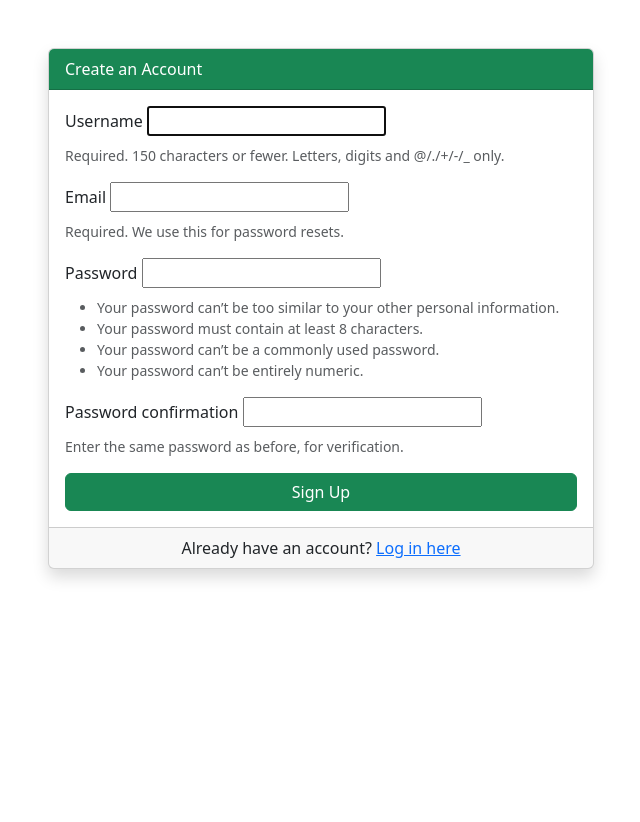
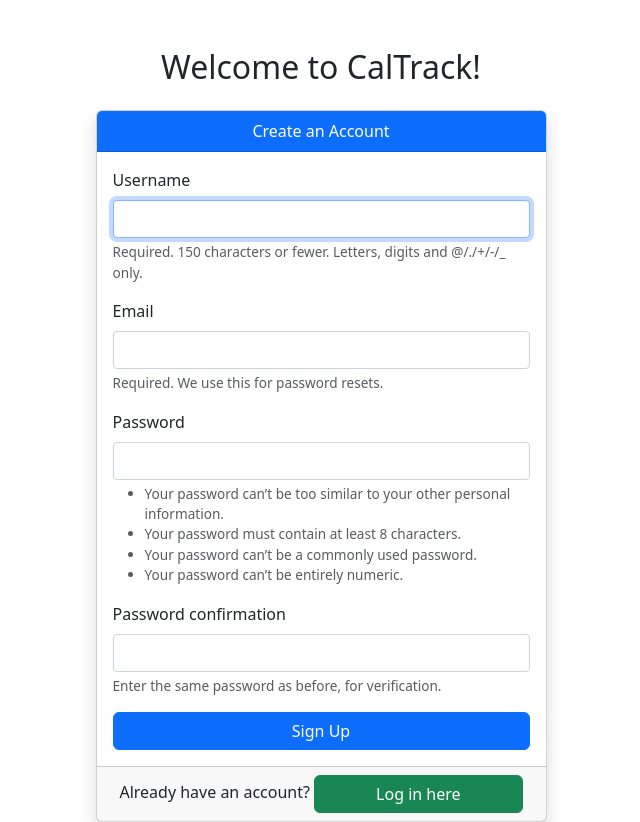
Before and after one commit to Ahleever/CalorieTrackerApp, a Django app: page /register/ in a window 1280 px wide. Shown: the part 56-878 px from the top of the page, without its empty margins (319-959 px from the left). Before the commit the page ends 636 px from the top, so only its background shows below. Run offline with Django 5.2, Linux system fonts and the light colour scheme.

Commit message:
Updated Registration form to match login form

```diff
--- a/caltracker_project/templates/registration/register.html
+++ b/caltracker_project/templates/registration/register.html
@@ -4,33 +4,72 @@
 
 {% block content %}
 <div class="row justify-content-center mt-5">
-    <div class="col-md-6">
+    <div class="col-md-5">
+        <h2 class="mb-4 text-center">Welcome to CalTrack!</h2>
+
         <div class="card shadow">
-            <div class="card-header bg-success text-white">Create an Account</div>
+            <div class="card-header bg-primary text-white text-center">
+                Create an Account
+            </div>
+
             <div class="card-body">
                 <form method="post">
                     {% csrf_token %}
 
+                    {% if form.non_field_errors %}
+                        <div class="alert alert-danger">
+                            {% for error in form.non_field_errors %}
+                                {{ error }}
+                            {% endfor %}
+                        </div>
+                    {% endif %}
+
                     {% for field in form %}
                     <div class="mb-3">
                         <label class="form-label">{{ field.label }}</label>
+
                         {{ field }}
+
                         {% if field.help_text %}
-                        <div class="form-text text-muted">{{ field.help_text }}</div>
+                        <div class="form-text text-muted" style="font-size: 0.85rem;">{{ field.help_text|safe }}</div>
                         {% endif %}
+
                         {% for error in field.errors %}
-                        <div class="text-danger small">{{ error }}</div>
+                        <div class="text-danger small mt-1">{{ error }}</div>
                         {% endfor %}
                     </div>
                     {% endfor %}
 
-                    <button type="submit" class="btn btn-success w-100">Sign Up</button>
+                    <button type="submit" class="btn btn-primary w-100">Sign Up</button>
                 </form>
             </div>
+
             <div class="card-footer text-center">
-                Already have an account? <a href="{% url 'login' %}">Log in here</a>
+                Already have an account? <a href="{% url 'login' %}" class="btn btn-success w-50">Log in here</a>
             </div>
         </div>
     </div>
 </div>
+
+<style>
+    .card-body input[type="text"],
+    .card-body input[type="password"],
+    .card-body input[type="email"] {
+        display: block;
+        width: 100%;
+        padding: 0.375rem 0.75rem;
+        font-size: 1rem;
+        line-height: 1.5;
+        color: #212529;
+        background-color: #fff;
+        border: 1px solid #ced4da;
+        border-radius: 0.25rem;
+        transition: border-color .15s ease-in-out,box-shadow .15s ease-in-out;
+    }
+    .card-body input:focus {
+        border-color: #86b7fe;
+        outline: 0;
+        box-shadow: 0 0 0 0.25rem rgba(13,110,253,.25);
+    }
+</style>
 {% endblock %}
```
Also changed, not shown: caltracker_project/db.sqlite3.
